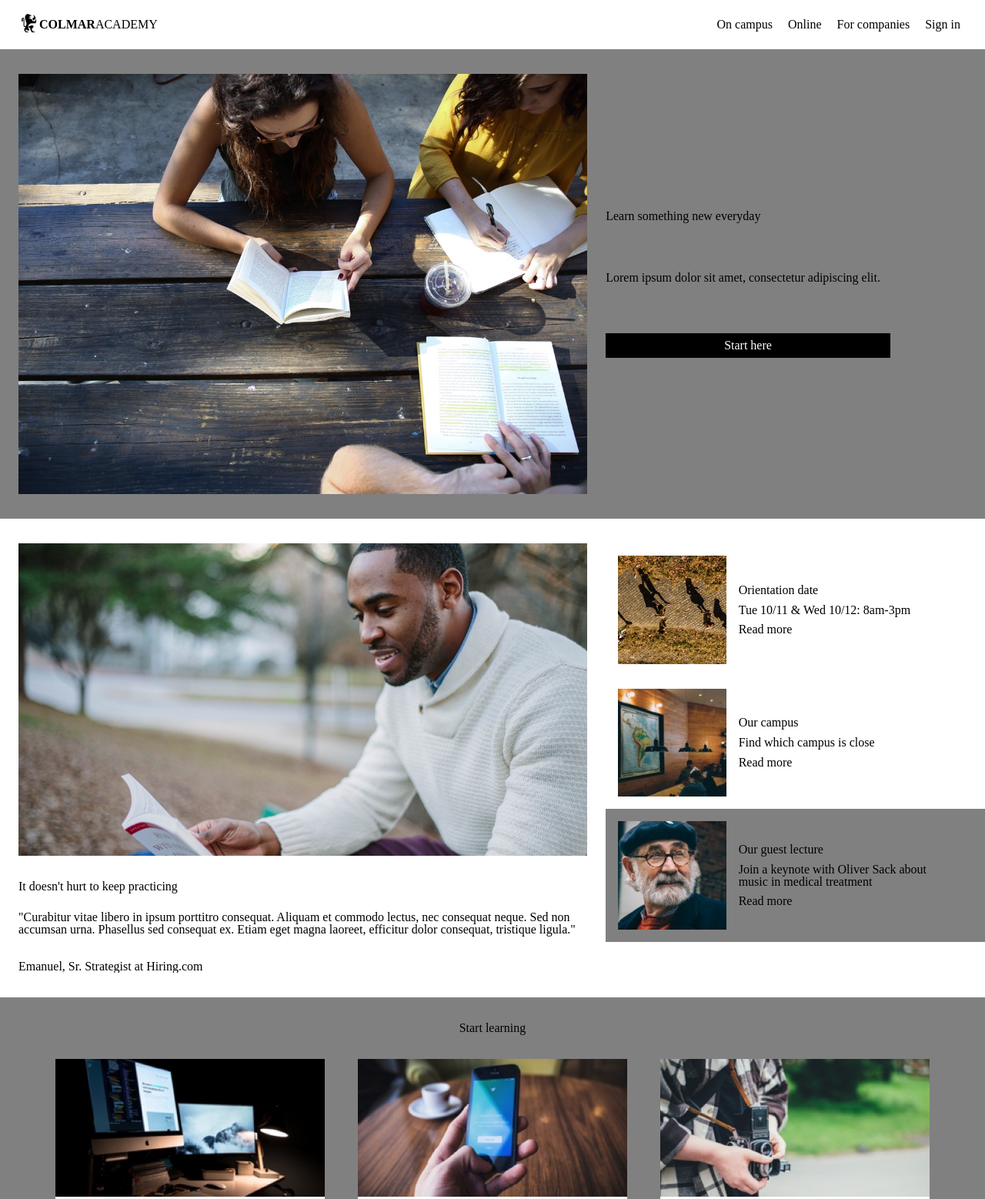
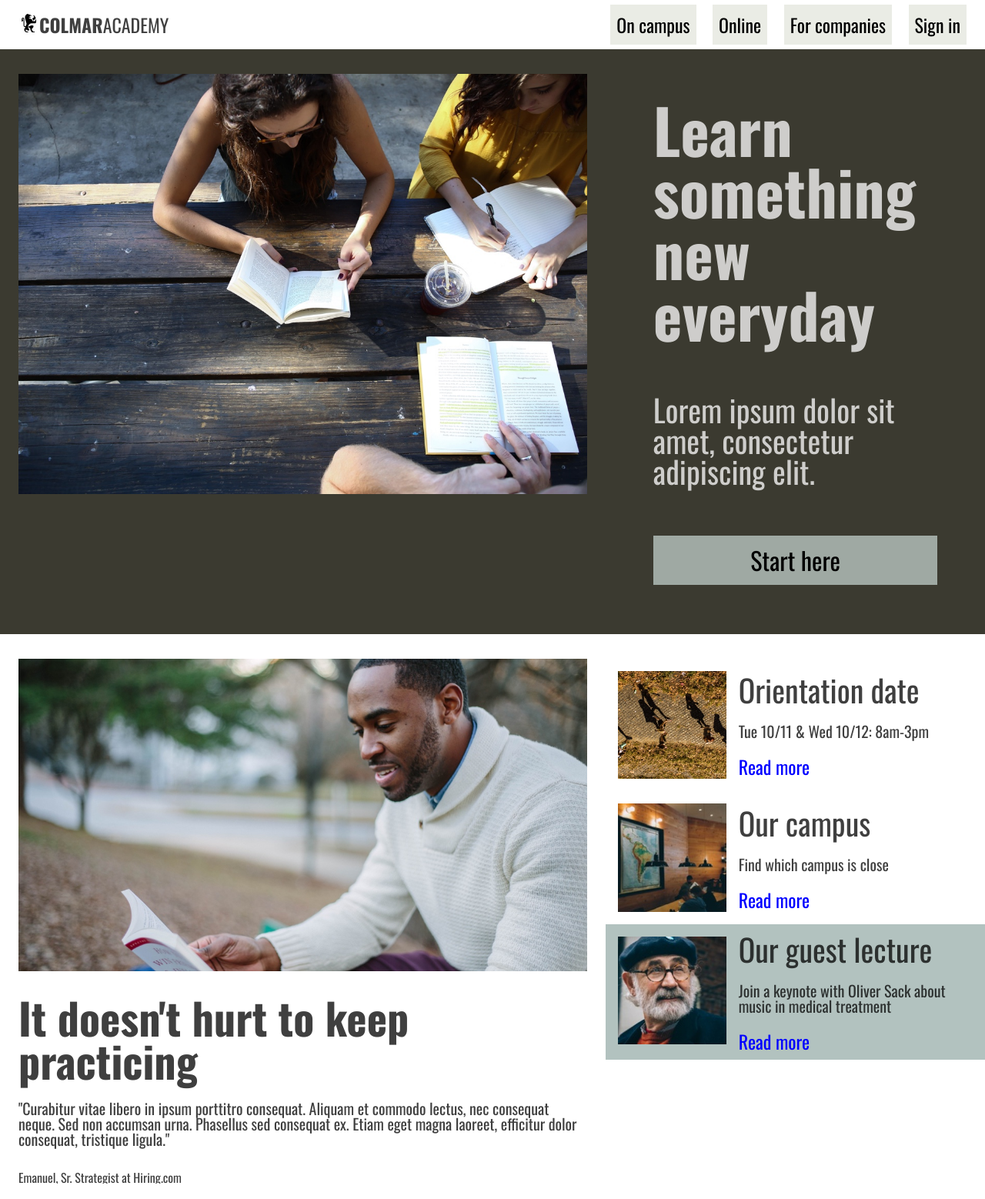
Before and after one commit to Lamalord/capstone_colmar, a plain HTML site: page index.html in a window 1280 px wide. Shown: the top 1558 px of the page at 77% size. Drawn offline with nearby package versions, Linux system fonts and the light colour scheme.

Commit message:
finished

```diff
--- a/index.html
+++ b/index.html
@@ -5,6 +5,7 @@
     <meta name="viewport" content="width=device-width, initial-scale=1">
     <link rel="stylesheet" type="text/css" href="./resources/css/reset.css" />
     <link rel="stylesheet" type="text/css" href="./resources/css/style.css" />
+    <link href="https://fonts.googleapis.com/css?family=Oswald:400,500,600,700" rel="stylesheet">
     <title>Colmar Academy</title>
 </head>
 <body>
@@ -28,8 +29,8 @@
             <a href=""><img src="./resources/images/ic-login.svg" /></a>
         </nav>
         </div>
-
-
+    </header>
+        <div class="offset">
         <div class="container banner">
             <div class="banner_logo sixty">
                 <img src="./resources/images/banner.jpg" />
@@ -38,13 +39,13 @@
                 <h1>Learn something new everyday</h1>
                 <h3>Lorem ipsum dolor sit amet, consectetur adipiscing elit.</h3>
             <div class="btn">
-                Start here
+                <a href="#">Start here</a>
             </div>
             </div>
         </div>
-    </header>
 
-    <div class="container">
+
+    <div class="container blog">
     <article class="big_post start sixty">
         <img src="./resources/images/information-main.jpg" />
         <h2>It doesn't hurt to keep practicing</h2>
@@ -188,7 +189,7 @@
         </div>
     </div>
 
-    <div class="container"id="thesis">
+    <div class="container" id="thesis">
         <h2>Thesis exhibit</h2>
         <div class="thesis_content">
         <article class="big_post sixty">
@@ -231,5 +232,6 @@
             <a href="#">Privacy</a>
         </div>
     </footer>
+</div>
 </body>
 </html>
--- a/resources/css/style.css
+++ b/resources/css/style.css
@@ -7,6 +7,37 @@
 
 html{
     font-size: 16px;
+    font-family: 'Oswald', sans-serif;
+}
+
+h1, h2, h3, h4, h5, h6, span, p {
+    opacity: 0.75;
+}
+
+h1{
+    font-size: 5rem;
+    font-weight: bold;
+}
+
+h2{
+    font-size: 3.5rem;
+    font-weight: bold;
+}
+
+h3{
+    font-size: 2.5rem;
+}
+
+p{
+    font-size: 1.25rem;
+}
+
+nav a{
+    color: black;
+}
+
+.desktop_nav {
+    font-size: 1.5rem;
 }
 
 .uppercase{
@@ -48,6 +79,9 @@ p{
     display: flex;
     align-items: center;
     justify-content: space-between;
+    background-color: white;
+    position: fixed;
+    z-index: 1;
 }
 
 .logo{
@@ -56,6 +90,7 @@ p{
     display: flex;
     justify-content: center;
     align-items: center;
+    font-size: 1.5rem;
 }
 
 nav{
@@ -64,15 +99,28 @@ nav{
 
 nav a{
     padding: 0.5rem;
+    margin-left: 1rem;
+    background-color: #eaece5;
+    border-radius: 0.8;
+    transition: all 0.5s;
+}
+
+nav a:hover{
+    background-color: #3b3a30;
+    color: white;
 }
 
 .mobile_nav{
     display: none;
 }
 
+.offset{
+    position: relative;
+    top: 4rem;
+}
 
 .banner{
-    background-color: grey;
+    background-color: #3b3a30;
 }
 
 .container{
@@ -94,18 +142,30 @@ video {
     display: flex;
     flex-direction: column;
     justify-content: center;
+    color: white;
 }
 
 .slogan *{
     width: 75%;
-    margin: 2rem 0;
+    margin: 2rem auto;
 }
 
 .btn{
-    background-color: black;
-    padding: 0.5rem 0;
+    background-color: #9fa9a3;
+    padding: 1rem 0;
     text-align: center;
-    color: white;
+    font-size: 2rem;
+    transition: all 1s;
+}
+
+.btn:hover{
+    padding: 2.5rem;
+    width: 90%;
+    font-size: 2.5rem;
+}
+
+.btn a{
+    color: black;
 }
 
 .author{
@@ -120,6 +180,7 @@ video {
     overflow: hidden;
 }
 
+
 /* Small posts */
 
 .small_posts{
@@ -129,6 +190,16 @@ video {
 
 .post {
     display: flex;
+}
+
+.post:hover{
+    background-color: #f0f0f0;
+    transition: all 1s;
+}
+
+.post a:hover{
+    text-decoration: underline;
+    transition: all 1s;
 }
 
 .image_container{
@@ -147,13 +218,33 @@ video {
     justify-content: center;
 }
 
+
 .post_content *{
     width: 85%;
-    margin: 0.3rem 0;
+    margin: 0.75rem 0;
+}
+
+.post_content span{
+    font-size: 1.25rem;
+}
+
+.post_content a{
+    color: blue;
+    font-size: 1.5rem;
 }
 
 .post:last-child{
-    background-color: grey;
+    background-color: #b2c2bf;
+}
+
+.post:last-child:hover{
+        background-color: #f0f0f0;
+        transition: all 1s;
+}
+
+.post:last-child a:hover{
+    text-decoration: underline;
+    transition: all 1s;
 }
 
 /* Courses section */
@@ -167,7 +258,7 @@ video {
     flex-direction: column;
     justify-content: center;
     align-items: center;
-    background-color: grey;
+    background-color: #b2c2bf;
 }
 
   .image-container {
@@ -192,6 +283,17 @@ video {
     max-width: 30%;
   }
 
+
+.feature:hover{
+    background-color: #f0f0f0;
+    transition: all 1s;
+
+}
+
+  .feature span{
+    font-size: 1.25rem;
+}
+
   .feature .image-container {
     margin: 0 auto;
   }
@@ -201,7 +303,7 @@ video {
   }
 
 .content .uppercase{
-    padding-top: 0.5rem;
+    padding: 1rem;
 }
 
 .feature .content{
@@ -237,6 +339,8 @@ footer{
     align-items: center;
     padding: 1rem 1.5rem;
     height: 5rem;
+    font-size: 1rem;
+    background-color: #b2c2bf;
 }
 
 footer a{
@@ -301,6 +405,10 @@ footer a{
         padding: 4rem 2rem;
     }
 
+.post_content a{
+    text-decoration: underline;
+}
+
     .post:last-child{
         background-color: white;
     }
```
